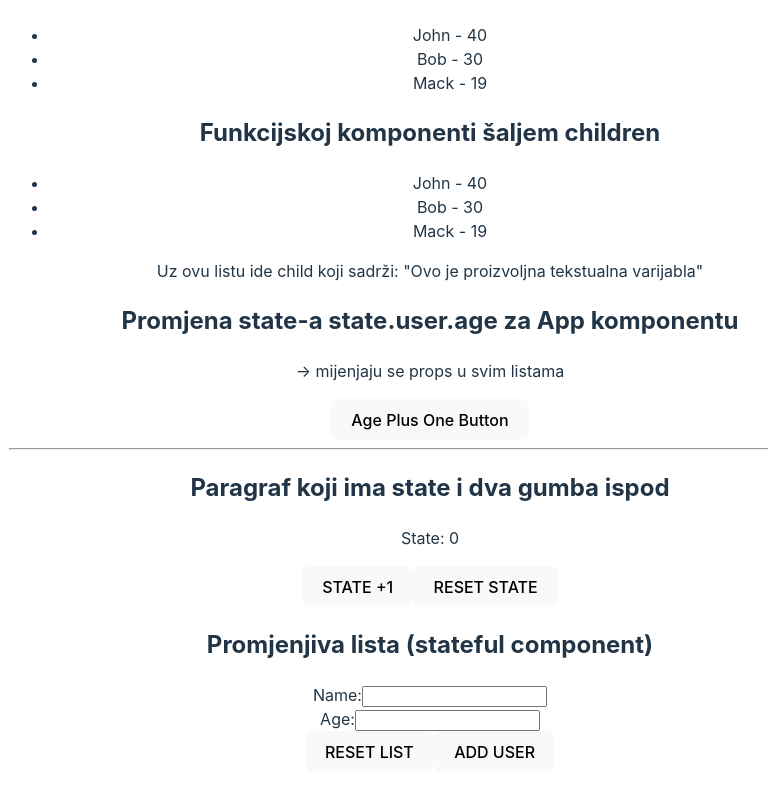
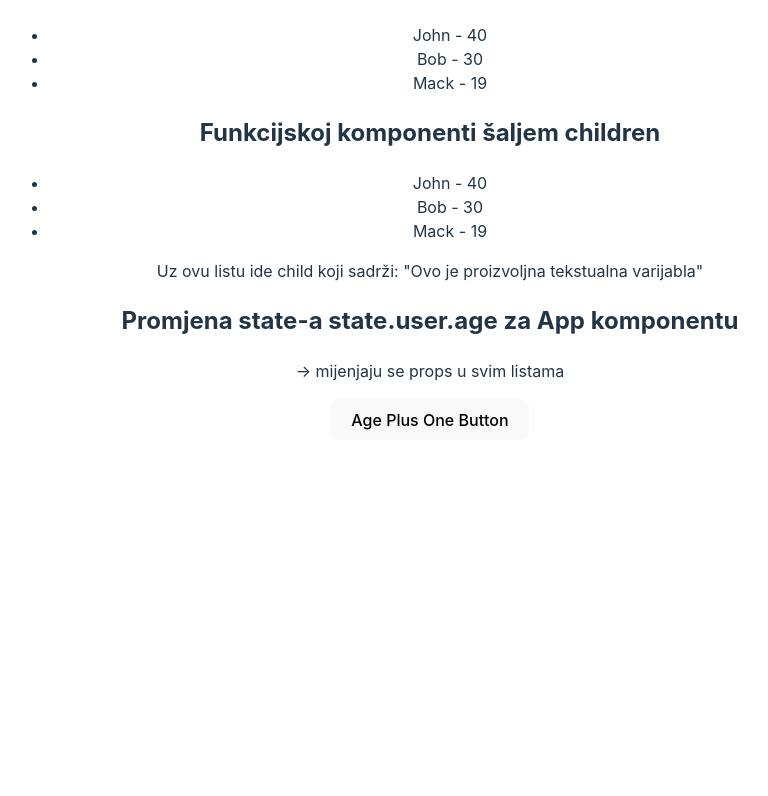
Before and after one commit to komer-algebra/z07-z08-components-children-state, a React (Vite) app: page / in a window 1280 px wide. Shown: the part 481-1277 px from the top of the page, without its empty margins (210-978 px from the left). After the commit the page ends 953 px from the top, so only its background shows below. Built offline with nearby package versions, Linux system fonts and the light colour scheme.

Commit message:
obrisan višak

```diff
--- a/src/App.jsx
+++ b/src/App.jsx
@@ -1,6 +1,6 @@
 import { Component } from 'react';
 import './App.css'
-import {Paragraf, UserListClass, UserListFunction, StateList, StateParagraf} from './components'
+import {Paragraf, UserListClass, UserListFunction} from './components'
 
 class App extends Component {
   constructor(){
@@ -42,13 +42,6 @@ class App extends Component {
         <p>&rarr; mijenjaju se props u svim listama</p>
         <button onClick={this.agePlus}>Age Plus One Button</button>
 
-        <hr/>
-
-        <h2>Paragraf koji ima state i dva gumba ispod</h2>
-        <StateParagraf/>
-
-        <h2>Promjenjiva lista (stateful component)</h2>
-        <StateList />
       </>
     );
   }
--- a/src/components/index.js
+++ b/src/components/index.js
@@ -1,5 +1,3 @@
 export {default as Paragraf} from './paragraf';
 export {default as UserListClass} from './userListClass';
 export {default as UserListFunction} from './userListFunction';
-export {default as StateList} from './stateList';
-export {default as StateParagraf} from './stateParagraf'
--- a/src/components/stateList.jsx
+++ /dev/null
@@ -1,57 +0,0 @@
-import { Component } from "react";
-import generateName from 'sillyname';
-
-class StateList extends Component{
-
-  constructor(){
-    super();
-    this.state = {
-      users: []
-    };
-  }
-
-  resetList = () => {
-    this.setState({users: []});
-  }
-
-  addUser = () => {
-    const {users} = this.state;
-    let nameVal = document.getElementById('iName').value;
-    let ageVal = document.getElementById('iAge').value;
-    let newUsers;
-    if (nameVal && ageVal) {
-      newUsers = [...users, {name: nameVal, age: ageVal}];
-    } else {
-      const randomName = generateName();
-      const randomAge = this.random(18, 99);
-      newUsers = [...users, {name: randomName, age: randomAge }]
-    }
-    this.setState({users: newUsers});
-    document.getElementById('iName').value= "";
-    document.getElementById('iAge').value = "";
-  }
-
-  random = (min, max) => Math.floor(Math.random() * (max - min + 1) ) + min;
-
-  render(){
-    const { users } = this.state;
-    const userItems = users.map( i => <li key="">{i.name} - {i.age}</li>) ;
-    return (
-      <>
-        <form>
-          <label htmlFor="iName">Name:</label>
-          <input type="text" id="iName" name="iName" required></input><br/>
-          <label htmlFor="iAge">Age:</label>
-          <input type="number" id="iAge" name="iAge" required></input><br/>
-        </form>
-        <button onClick={this.resetList}>RESET LIST</button>
-            <button onClick={this.addUser}>ADD USER</button>
-        <ul>
-          {userItems}
-        </ul>
-      </>
-    );
-  }
-}
-
-export default StateList;
--- a/src/components/stateParagraf.jsx
+++ /dev/null
@@ -1,22 +0,0 @@
-import { Component } from "react";
-
-class StateParagraf extends Component{
-  state = {num: 0};
-  changeState = () => {
-    let newVal = this.state.num +1;
-    this.setState({num: newVal});
-   }
-  resetState = () => {
-    this.setState({num: 0})
-  }
-  render(){
-    return (
-        <>
-          <p>State: {this.state.num}</p>
-          <button onClick={this.changeState}> STATE +1 </button>
-          <button onClick={this.resetState}> RESET STATE </button>
-        </>
-      );
-  }
-}
-export default StateParagraf;
```
